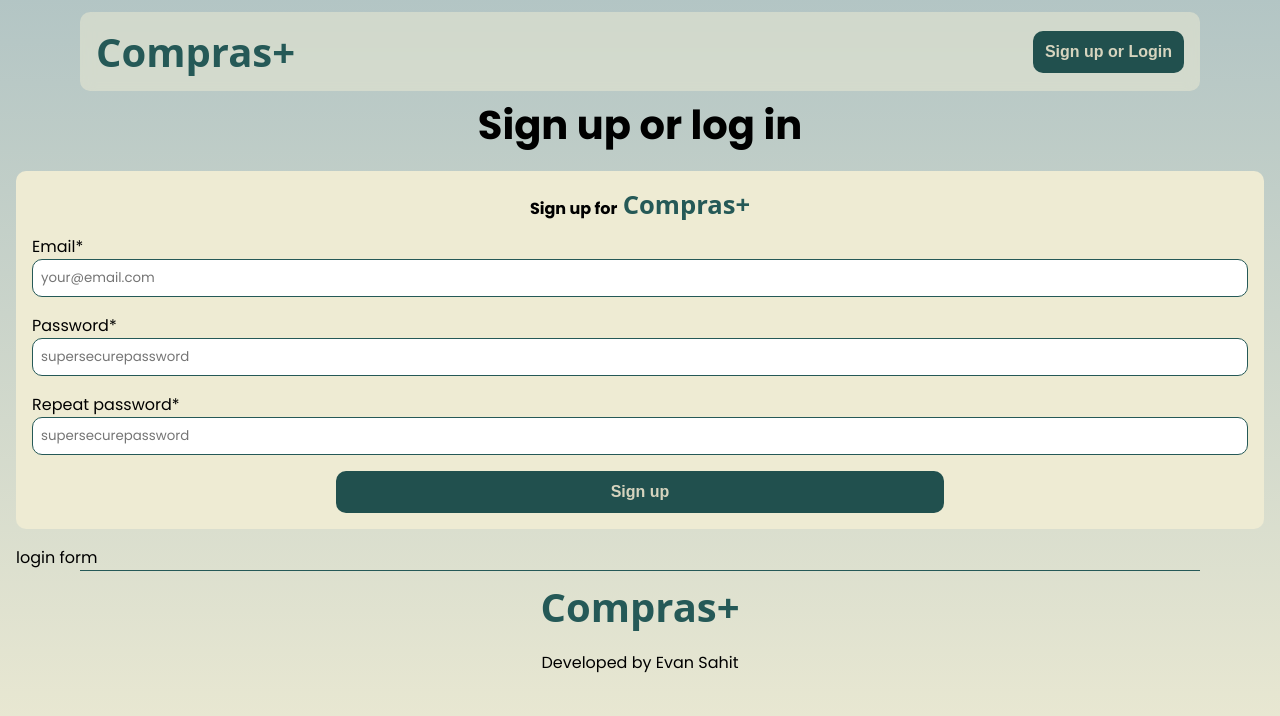
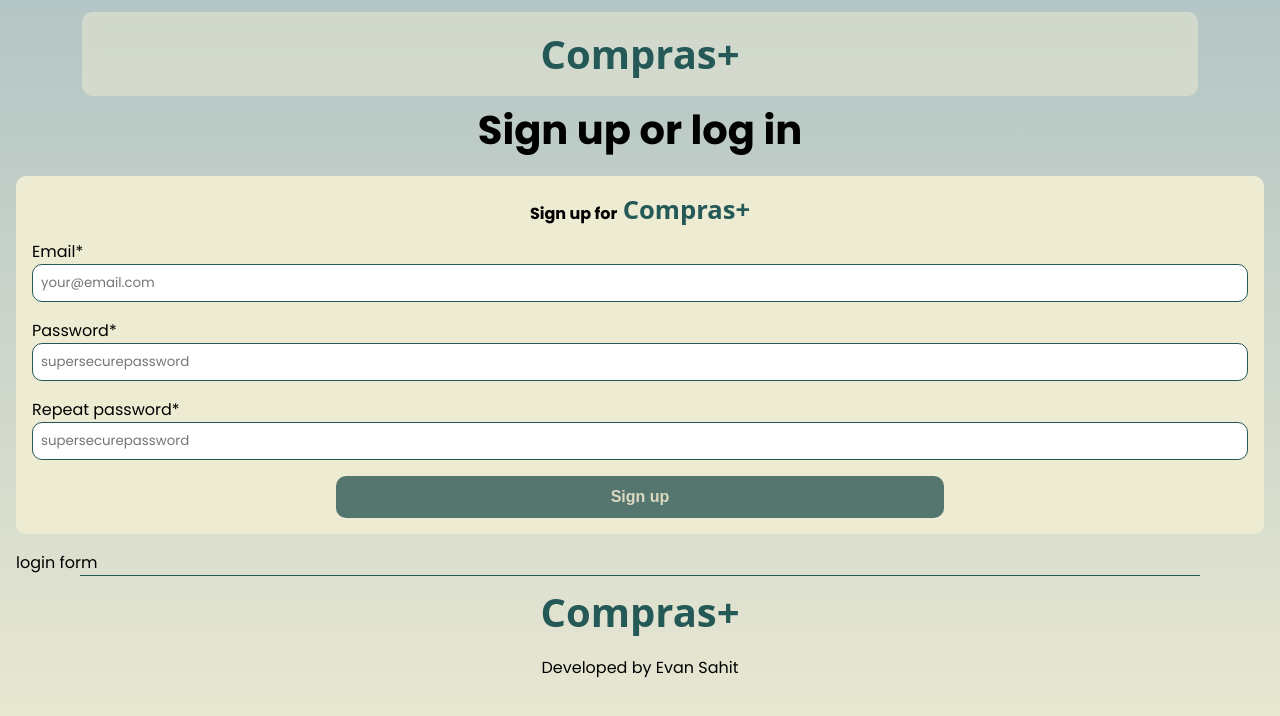
Before and after one commit to evansahit/compras, a React (Vite) app in the folder frontend/: page /auth in a window 1280 px wide. Shown: the top 716 px of the page. Built offline with nearby package versions, Linux system fonts and the light colour scheme; a web font is replaced by a local one.

Commit message:
Added some styling to the buttons

```diff
--- a/frontend/src/components/header/Header.tsx
+++ b/frontend/src/components/header/Header.tsx
@@ -1,17 +1,31 @@
 import { Link } from "react-router";
 import "./header.css";
 import ButtonPrimary from "../button/button-primary/ButtonPrimary";
+import { useLocation } from "react-router";
 
 export default function Header() {
+    const location = useLocation();
+
     return (
         <>
             <header>
-                <Link to="/">
+                <Link
+                    to="/"
+                    style={
+                        location.pathname === "/auth"
+                            ? {
+                                  margin: "0 auto",
+                              }
+                            : undefined
+                    }
+                >
                     <span className="website-title">Compras+</span>
                 </Link>
-                <Link to="/auth">
-                    <ButtonPrimary>Sign up or Login</ButtonPrimary>
-                </Link>
+                {location.pathname !== "/auth" && (
+                    <Link to="/auth">
+                        <ButtonPrimary>Sign up or Login</ButtonPrimary>
+                    </Link>
+                )}
             </header>
         </>
     );
--- a/frontend/src/components/header/header.css
+++ b/frontend/src/components/header/header.css
@@ -4,7 +4,7 @@ header {
     display: flex;
     justify-content: space-between;
     align-items: center;
-    padding: 0.75rem var(--x-padding);
+    padding: 0.9rem;
     border-radius: var(--border-radius);
     position: sticky;
     top: 0.75rem;
@@ -14,7 +14,7 @@ header {
     filter: saturate(1);
     z-index: 999;
 
-    transition: all 0.5;
+    transition: all var(--transition-duration);
 }
 
 header:hover {
--- a/frontend/src/index.css
+++ b/frontend/src/index.css
@@ -2,6 +2,7 @@
     --border-radius: 10px;
     --x-padding: 1rem;
     --header-footer-width: 85%;
+    --transition-duration: 0.5s;
 
     /* fonts */
     --heading-font: "Kirang Haerang", system-ui;
@@ -50,7 +51,7 @@ button {
     border-radius: var(--border-radius);
     font-weight: bolder;
     font-size: 1rem;
-    transition: all 0.5s;
+    transition: all var(--transition-duration);
     filter: brightness(90%);
     outline-color: var(--primary-color);
 }
@@ -58,11 +59,18 @@ button {
 button:hover {
     cursor: pointer !important;
     filter: brightness(100%) !important;
+    transform: rotate(0.005turn) translateY(-3px);
+    box-shadow: 0 0 20px rgba(37, 89, 87, 0.5);
 }
 
 button:disabled {
     opacity: 0.75 !important;
     cursor: not-allowed !important;
+}
+
+button:disabled:hover {
+    transform: none;
+    box-shadow: none;
 }
 
 /* form */
--- a/frontend/src/pages/auth/components/signup/Signup.tsx
+++ b/frontend/src/pages/auth/components/signup/Signup.tsx
@@ -41,7 +41,10 @@ export default function SignUp() {
         if (
             emailError.length !== 0 ||
             passwordError.length !== 0 ||
-            passwordRepeatError.length !== 0
+            passwordRepeatError.length !== 0 ||
+            email.length === 0 ||
+            password.length === 0 ||
+            passwordRepeat.length === 0
         ) {
             setIsSubmitButtonDisabled(true);
         } else {
```
